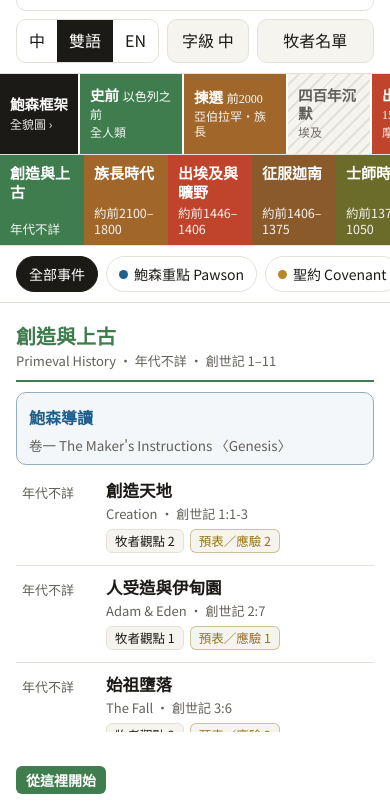
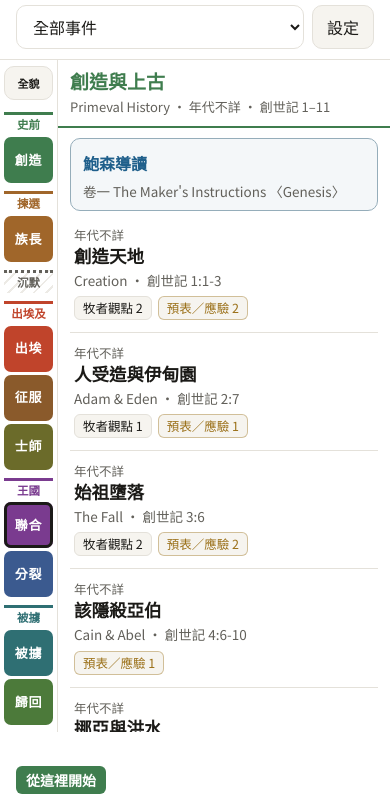
Before and after one commit to danll737321-beep/bible, a plain HTML site: page index.html in a window 390 px wide. Shown: the part 112-921 px from the top of the page. Drawn offline with Linux system fonts and the light colour scheme.

Commit message:
版面改版：時間軸移到左側（鮑森框架＋14 時代合為一條直式時間軸，捲動時自動標示目前時代）；頁首精簡為搜尋＋主題選單＋設定；手機加大字級、事件改單欄
Co-Authored-By: Claude Opus 5.5 <noreply@anthropic.com>
Claude-Session: https://claude.ai/code/session_01CZiyVWQ6jwf8PAizxfqoDJ

```diff
--- a/index.html
+++ b/index.html
@@ -182,8 +182,6 @@ main{grid-template-columns:minmax(0,1fr)}
 }
 @media(max-width:600px){
 h1 small .long{display:none}
-.tools{display:grid;grid-template-columns:auto auto 1fr;gap:8px}
-.tools #q{grid-column:1/-1;width:100%}
 .ehead{flex-wrap:wrap;gap:2px 10px;padding-top:14px}
 .ehead span{font-size:13px;flex-basis:100%}
 dialog{overflow:hidden;width:100vw;max-width:100vw;height:100dvh;max-height:100dvh;margin:0;border-radius:0;display:none;flex-direction:column}
@@ -192,32 +190,97 @@ dialog[open]{display:flex}
 .dh{padding-top:max(14px,env(safe-area-inset-top))}
 .dh #rPrev,.dh #rNext{display:none}
 .rfoot{display:flex}
-.cfx{grid-template-columns:minmax(0,1fr)}form.nf .row{grid-template-columns:minmax(0,1fr)}.ev{grid-template-columns:72px minmax(0,1fr)}.era{flex-basis:84px;min-height:84px}.era i{display:none}#q{width:100%}.tools{width:100%;margin-left:0}}
+.cfx{grid-template-columns:minmax(0,1fr)}form.nf .row{grid-template-columns:minmax(0,1fr)}}
+
+/* ===== layout v2：左側時間軸 ===== */
+header{padding:max(12px,env(safe-area-inset-top)) max(3vw,16px) 10px;border-bottom:1px solid var(--line)}
+h1{font-size:clamp(24px,3vw,32px)}
+h1 small{font-size:13px;margin-top:2px}
+#thSel{max-width:220px;padding-right:8px}
+main{grid-template-columns:232px minmax(0,1fr) minmax(0,1.3fr);border-top:0}
+#rail{position:sticky;top:0;height:100vh;height:100dvh;overflow-y:auto;scrollbar-width:thin;border-right:1px solid var(--line);padding:12px 10px 40px 12px;background:var(--bg)}
+.rhd{width:100%;height:40px;border-radius:10px;border:1px solid var(--line);background:var(--panel);font-weight:700;font-size:14px;margin-bottom:10px}
+.rp{display:block;width:100%;text-align:left;border:0;background:none;padding:8px 8px 6px 12px;border-left:5px solid var(--pc);border-radius:0 8px 8px 0;margin-top:10px}
+.rp b{font:700 15.5px/1.2 "Noto Serif TC",serif;color:var(--pc)}
+.rp b small{font:500 12px "Noto Sans TC";color:var(--mute);margin-left:6px}
+.rp span{display:block;font-size:12px;color:var(--mute);margin-top:2px}
+.rp.gap{--pc:var(--mute);border-left-style:dotted;background:repeating-linear-gradient(135deg,transparent 0 7px,color-mix(in srgb,var(--line) 70%,transparent) 7px 9px)}
+.rp.cur{background:color-mix(in srgb,var(--pc) 10%,transparent)}
+.rp.gap.cur{background:var(--panel)}
+.rg{margin-left:14px;border-left:2px solid var(--line);padding:2px 0}
+.re{display:grid;grid-template-columns:14px minmax(0,1fr) auto;gap:8px;align-items:center;width:100%;text-align:left;border:0;background:none;padding:6px 6px 6px 0;margin-left:-8px;border-radius:8px;min-height:40px}
+.re i{width:14px;height:14px;border-radius:50%;background:var(--ec);border:3px solid var(--bg);box-sizing:content-box;margin-left:-3px}
+.re b{font-size:14px;font-weight:500;line-height:1.25;display:block}
+.re small{display:block;font-size:11.5px;color:var(--mute)}
+.re em{font-style:normal;font-size:12px;color:var(--mute)}
+.re:hover{background:var(--panel)}
+.re.on{background:var(--panel)}
+.re.on b{font-weight:700}
+.re.dim{opacity:.4}
+.re.out,.rp.out{opacity:.35}
+#list{padding:4px max(2vw,16px) 80px max(2vw,18px)}
+.setg{display:grid;gap:10px;margin-bottom:18px}
+.setr{display:flex;align-items:center;justify-content:space-between;gap:12px;border-bottom:1px solid var(--line);padding-bottom:10px}
+.setr span{font-weight:500}
+.seth{font:700 17px "Noto Serif TC",serif;margin:8px 0 10px}
+@media(max-width:1180px) and (min-width:901px){main{grid-template-columns:200px minmax(0,1fr) minmax(0,1.15fr)}}
+@media(max-width:900px){
+main{grid-template-columns:58px minmax(0,1fr)}
+#rail{padding:6px 4px 60px;border-right:1px solid var(--line)}
+.rhd{height:34px;font-size:11px;padding:0;margin-bottom:4px}
+.rp{padding:4px 0 2px;border-left:0;border-top:3px solid var(--pc);border-radius:0;margin-top:8px;text-align:center}
+.rp b{font-size:11.5px;display:block;line-height:1.2}
+.rp b small,.rp span{display:none}
+.rp.gap{border-top-style:dotted}
+.rg{margin:2px 0 0;border:0;padding:0;display:grid;gap:3px}
+.re{display:flex;flex-direction:column;justify-content:center;gap:0;margin:0;padding:4px 2px;min-height:46px;border-radius:7px;background:var(--ec);color:#fff;text-align:center}
+.re i,.re small,.re em{display:none}
+.re b{font-size:13px;font-weight:700;letter-spacing:.05em}
+.re b .full{display:none}
+.re.on{background:var(--ec);outline:3px solid var(--ink);outline-offset:-3px}
+.re:hover{background:var(--ec)}
+#list{padding:0 12px 90px 12px}
+.ehead{margin:0 -12px;padding:12px 12px 8px}
+.ehead h2{font-size:19px}
+.ev{grid-template-columns:minmax(0,1fr);gap:2px;padding:12px 4px}
+.ev .dt{font-size:12.5px;padding:0;order:0}
+.ev .tt{font-size:17.5px}
+.ev .en{font-size:13.5px}
+#panel .cfx p,#panel .view p,#panel .sec>p{font-size:calc(16.5px*var(--fz));line-height:1.75}
+.verse{padding:14px 14px;margin-left:-4px;margin-right:-4px}
+.tools{display:grid;grid-template-columns:minmax(0,1fr) auto;width:100%;margin-left:0}
+.tools #q{grid-column:1/-1}
+#thSel{max-width:none;width:100%}
+header{display:grid;grid-template-columns:minmax(0,1fr);gap:8px}
+}
+@media(min-width:901px){.re b .short{display:none}}
+.ehead{flex-wrap:wrap;row-gap:2px}.ehead h2{white-space:nowrap}
+.rhd .s{display:none}
+@media(max-width:900px){#q{width:100%}.rhd .l{display:none}.rhd .s{display:inline}}
 @media(prefers-reduced-motion:reduce){#panel{transition:none}}
 </style>
 </head>
 <body>
 <header>
-  <h1>聖經時間軸<small>Bible Timeline · 以大衛・鮑森為主軸<span class="long">：《新舊約縱覽全集》、前因後果、預表與應驗、牧者觀點</span></small></h1>
+  <h1>聖經時間軸<small>以大衛・鮑森《新舊約縱覽》為主軸</small></h1>
   <div class="tools">
     <input id="q" class="inp" type="search" placeholder="搜尋事件、人物、經文" aria-label="搜尋">
-    <div class="seg" id="lang" role="group" aria-label="經文語言">
-      <button data-l="zh">中</button><button data-l="both" class="on">雙語</button><button data-l="en">EN</button>
-    </div>
-    <button class="btn" id="bFz" aria-label="字級">字級 中</button>
-    <button class="btn" id="bSet">牧者名單</button>
+    <select id="thSel" class="inp" aria-label="神學主題路徑"></select>
+    <button class="btn" id="bSet" aria-label="設定">設定</button>
   </div>
 </header>
-<nav class="pfband" id="pfband" aria-label="鮑森時間框架"></nav>
-<nav class="band" id="band" aria-label="時代"></nav>
-<div class="themes" id="themes" aria-label="神學主題路徑"></div>
 <main>
+  <aside id="rail" aria-label="時間軸"></aside>
   <section id="list" aria-label="事件列表"></section>
   <article id="panel" aria-live="polite"></article>
 </main>
 
 <dialog id="dRead" aria-label="讀經"><div class="dh"><h3 id="rTitle"></h3><button class="btn" id="rPrev">上一章</button><button class="btn" id="rNext">下一章</button><button class="btn" data-close>關閉</button></div><div class="db" id="rBody"></div><div class="rfoot"><button class="btn" data-rp="-1">上一章</button><button class="btn" data-rp="1">下一章</button></div></dialog>
-<dialog id="dSet"><div class="dh"><h3>牧者名單與資料來源</h3><button class="btn" data-close>關閉</button></div><div class="db" id="sBody"></div></dialog>
+<dialog id="dSet"><div class="dh"><h3>設定</h3><button class="btn" data-close>關閉</button></div><div class="db"><div class="setg">
+<div class="setr"><span>經文語言</span><div class="seg" id="lang" role="group" aria-label="經文語言"><button data-l="zh">中</button><button data-l="both" class="on">雙語</button><button data-l="en">EN</button></div></div>
+<div class="setr"><span>字級</span><button class="btn" id="bFz" aria-label="字級">字級 中</button></div>
+<div class="setr"><span>鮑森框架</span><button class="btn" id="bPF3">看全貌圖</button></div>
+</div><h3 class="seth">牧者名單與資料來源</h3><div id="sBody"></div></div></dialog>
 <dialog id="dPF" aria-label="鮑森框架全貌"><div class="dh"><h3>鮑森框架：舊約兩千年全貌</h3><button class="btn" data-close>關閉</button></div><div class="db" id="pfBody"></div></dialog>
 <div class="toast" id="toast"></div>
 
@@ -309,12 +372,14 @@ function match(e){
 const noteCount=id=>S.notes.filter(n=>n.ev===id).length;
 
 /* ---------- render: band, themes, list ---------- */
+const ESHORT=["創造","族長","出埃","征服","士師","聯合","分裂","被擄","歸回","兩約","降生","傳道","受難","教會"];
 function renderBand(){
-  const cnt=ERAS.map((_,i)=>EV.filter(e=>e.e===i&&match(e)).length);
-  $("#band").innerHTML=ERAS.map((r,i)=>`<button class="era${cnt[i]?"":" dim"}${S.era===i?" cur":""}${S.pf!=null&&!PF[S.pf].eras.includes(i)?" out":""}" style="background:${r.c}" data-era="${i}" aria-label="${esc(r.n)}，${cnt[i]} 個事件"><b>${esc(r.n)}</b><span>${esc(r.d)}</span><i>${cnt[i]} 事件</i></button>`).join("");
+  const cnt=ERAS.map((_,i)=>EV.filter(e=>e.e===i&&match(e)).length),PFn=window.PF_PERIODS||[];
+  const era=i=>`<button class="re${cnt[i]?"":" dim"}${S.era===i?" on":""}${S.pf!=null&&!PFn[S.pf].eras.includes(i)?" out":""}" style="--ec:${ERAS[i].c}" data-era="${i}" aria-label="${esc(ERAS[i].n)}，${cnt[i]} 個事件"><i></i><span><b><span class="full">${esc(ERAS[i].n)}</span><span class="short">${ESHORT[i]||""}</span></b><small>${esc(ERAS[i].d)}</small></span><em>${cnt[i]}</em></button>`;
+  $("#rail").innerHTML=`<button class="rhd" id="bPF" aria-label="鮑森框架全貌圖"><span class="l">鮑森框架 全貌圖 ›</span><span class="s">全貌</span></button>`+PFn.map((p,j)=>`<button class="rp${p.k==="g"?" gap":""}${S.pf===j?" cur":""}${S.pf!=null&&S.pf!==j?" out":""}" style="--pc:${p.c||"var(--mute)"}" data-pf="${j}"><b>${esc(p.k==="g"?"沉默":p.n)}<small>${esc(p.sub)}</small></b><span>${p.k==="g"?esc(p.n):esc(p.who)+(p.lead!=="—"?"・"+esc(p.lead):"")}</span></button>${p.eras.length?`<div class="rg">${p.eras.map(era).join("")}</div>`:""}`).join("");
 }
 function renderThemes(){
-  $("#themes").innerHTML=`<button class="chip${S.theme?"":" on"}" data-th="">全部事件</button>`+Object.entries(TH).map(([k,t])=>`<button class="chip${S.theme===k?" on":""}" data-th="${k}"><span class="dot" style="background:${t.c}"></span>${esc(t.n)} ${esc(t.en)}</button>`).join("");
+  $("#thSel").innerHTML=`<option value="">全部事件</option>`+Object.entries(TH).map(([k,t])=>`<option value="${k}"${S.theme===k?" selected":""}>主題：${esc(t.n)}</option>`).join("");
 }
 function renderList(){
   let h="",any=false;
@@ -336,7 +401,7 @@ let panelToken=0;
 function renderPanel(){
   const e=byId[S.sel];const P=$("#panel");
   if(!e&&S.pf!=null){renderPF();return}
-  if(!e){P.innerHTML=`<div style="padding-top:20px"><p class="kick" style="background:${ERAS[0].c}">從這裡開始</p><h2 class="ptitle">點選左邊的任何事件</h2><p>每張事件卡有雙語關鍵經文、背景與前因後果、舊約與新約的預表連線，以及以大衛・鮑森為主軸的牧者觀點。最上方一列是鮑森《新舊約縱覽》的框架：四段五百年加兩段四百年沉默，點選可看該時期的人物、帶領者和書卷；每個時代開頭有鮑森導讀，上方「鮑森重點」可以只看他強調的事件。</p><p class="stat">共 ${EV.length} 個事件、14 個時代。經文：和合本（神版）與 KJV，皆為公有領域；ESV 有版權，以外部連結開啟。</p></div>`;return}
+  if(!e){P.innerHTML=`<div style="padding-top:20px"><p class="kick" style="background:${ERAS[0].c}">從這裡開始</p><h2 class="ptitle">點選左邊的任何事件</h2><p>每張事件卡有雙語關鍵經文、背景與前因後果、舊約與新約的預表連線，以及以大衛・鮑森為主軸的牧者觀點。左側時間軸是鮑森《新舊約縱覽》的框架：四段五百年加兩段四百年沉默，點選可看該時期的人物、帶領者和書卷；每個時代開頭有鮑森導讀，上方「鮑森重點」可以只看他強調的事件。</p><p class="stat">共 ${EV.length} 個事件、14 個時代。經文：和合本（神版）與 KJV，皆為公有領域；ESV 有版權，以外部連結開啟。</p></div>`;return}
   const r=ERAS[e.e],tok=++panelToken;
   const refs=(e.r||"").split(";").filter(Boolean);
   const tys=(e.ty||[]).map(t=>({id:t.to,n:t.n,dir:"→"})).concat((back[e.id]||[]).map(t=>({id:t.from,n:t.n,dir:"←"})));
@@ -367,7 +432,7 @@ function noteForm(ev){
   <label>內容<textarea class="inp" id="nfT" required placeholder="這位牧者怎麼解讀這段經文？">${esc(n.text)}</textarea></label>
   <div style="display:flex;gap:8px;flex-wrap:wrap"><button class="btn on" type="submit">${ed?"儲存修改":"加入筆記"}</button>${ed?`<button class="btn" type="button" id="nfCancel">取消</button>`:""}</div></form>`;
 }
-function renderAll(){renderPFBand();renderBand();renderThemes();renderList();renderPanel();if($("#dSet").open)renderSet()}
+function renderAll(){renderBand();renderThemes();renderList();renderPanel();if($("#dSet").open)renderSet()}
 
 /* ---------- reader ---------- */
 let RD={b:"GEN",c:1,hi:null};
@@ -406,11 +471,7 @@ const PF=window.PF_PERIODS||[],PFE=window.PF_ERA_PERIOD||[];
 S.pf=null;S.canon="heb";
 const bk=c=>BOOK[c]||{zh:c,en:c};
 function pfCount(i){return EV.filter(e=>PFE[e.e]===i&&match(e)).length}
-function renderPFBand(){
-  $("#pfband").innerHTML=`<button class="pf hd${$("#dPF").open?" cur":""}" id="bPF" aria-label="鮑森框架全貌"><b>鮑森框架</b><span>全貌圖 ›</span></button>`+PF.map((p,i)=>p.k==="g"
-    ?`<button class="pf gap${S.pf===i?" cur":""}" data-pf="${i}" aria-label="${esc(p.n)}，${esc(p.sub)}"><b>${esc(p.n)}</b><span>${esc(p.sub)}</span></button>`
-    :`<button class="pf${S.pf===i?" cur":""}" style="background:${p.c}" data-pf="${i}" aria-label="${esc(p.n)}，${pfCount(i)} 個事件"><b>${esc(p.n)} <small style="font-weight:500">${esc(p.sub)}</small></b><span>${esc(p.who)}${p.lead!=="—"?"・"+esc(p.lead):""}</span></button>`).join("");
-}
+function renderPFBand(){renderBand()}
 function renderPF(){
   const p=PF[S.pf],P=$("#panel");
   const eras=p.eras.map(i=>`<button class="chip" data-era="${i}"><span class="dot" style="background:${ERAS[i].c}"></span>${esc(ERAS[i].n)}</button>`).join("");
@@ -481,6 +542,7 @@ document.addEventListener("click",async ev=>{
   switch(t.id){
     case"pClose":closeSheet();break;
     case"bPF":case"bPF2":openPF();break;
+    case"bPF3":$("#dSet").close();openPF();break;
     case"bFz":setFz((S.fz+1)%3);break;
     case"pPrev":step(-1);break;case"pNext":step(1);break;
     case"rPrev":openRead(RD.b,RD.c-1);break;case"rNext":openRead(RD.b,RD.c+1);break;
@@ -525,6 +587,11 @@ if("serviceWorker" in navigator&&location.protocol==="https:"&&/github\.io$/.tes
 function toast(m){const t=$("#toast");t.textContent=m;t.classList.add("show");clearTimeout(t._t);t._t=setTimeout(()=>t.classList.remove("show"),2600)}
 function fromHash(){const h=location.hash.slice(1);if(byId[h])select(h,false)}
 window.addEventListener("hashchange",fromHash);
+$("#thSel").addEventListener("change",e=>{S.theme=e.target.value||null;renderAll();window.scrollTo({top:0})});
+/* 捲動時，左側時間軸標出目前所在的時代 */
+let spyT;function spy(){clearTimeout(spyT);spyT=setTimeout(()=>{const hs=[...document.querySelectorAll(".ehead")];let cur=null;for(const h of hs){if(h.getBoundingClientRect().top<=window.innerHeight*0.35)cur=+h.id.slice(4);else break}
+  if(cur==null&&hs[0])cur=+hs[0].id.slice(4);if(cur===S.era)return;S.era=cur;document.querySelectorAll(".re").forEach(b=>b.classList.toggle("on",+b.dataset.era===cur));const b=document.querySelector(`.re[data-era="${cur}"]`),R=$("#rail");if(b&&R){const br=b.getBoundingClientRect(),rr=R.getBoundingClientRect();if(br.top<rr.top+40||br.bottom>rr.bottom-40)R.scrollTop+=br.top-rr.top-rr.height/3}},60)}
+window.addEventListener("scroll",spy,{passive:true});
 $("#dPF").addEventListener("close",renderPFBand);
 
 document.querySelectorAll("#lang button").forEach(b=>b.classList.toggle("on",b.dataset.l===S.lang));
--- a/sw.js
+++ b/sw.js
@@ -1,5 +1,5 @@
 // 離線快取：程式與資料走「先網路、失敗用快取」，經文 JSON 走「先快取」（讀過的章節離線可讀）
-const V="bt-v3";
+const V="bt-v4";
 const CORE=["./","index.html","manifest.json","icon-180.png","data/books.js","data/eras.js","data/events-ot.js","data/events-nt.js","data/pawson.js","data/pawson-zonglan.js","data/pawson-framework.js"];
 self.addEventListener("install",e=>{e.waitUntil(caches.open(V).then(c=>c.addAll(CORE)).then(()=>self.skipWaiting()))});
 self.addEventListener("activate",e=>{e.waitUntil(caches.keys().then(ks=>Promise.all(ks.filter(k=>k!==V).map(k=>caches.delete(k)))).then(()=>self.clients.claim()))});
```
